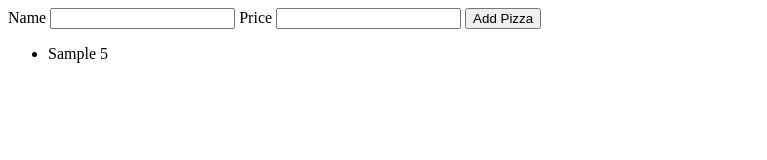
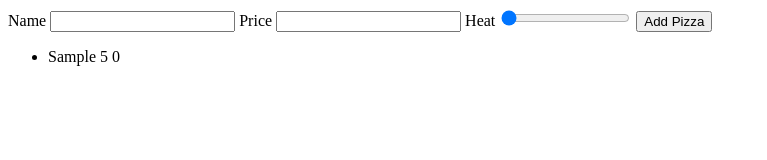
Before and after one commit to voidbeary/vanilla-js-pizza-meniu, a plain HTML site: page index.html in a window 1280 px wide. Both pictures are taken after typing "Sample", "5" into the empty fields and a click on the input "Add Pizza". Shown: the whole page, without its empty margins (0-767 px from the left). Drawn offline with Linux system fonts and the light colour scheme.

Commit message:
add heat

```diff
--- a/index.html
+++ b/index.html
@@ -14,6 +14,8 @@
             <input id="name" maxlength="30" type="text" required></input>
             <label for="price">Price</label>
             <input id="price" step="0.01" type="number" min="0.01" required></input>
+            <label for="heat">Heat</label>
+            <input type="range" id="heat" min="0" max="3" step="1" value="0"></input>
             <input type="submit" value="Add Pizza"></input>
         </form>
         <ul id="pizza-list">
--- a/pizza.js
+++ b/pizza.js
@@ -2,6 +2,7 @@ class Pizza {
   constructor(formElement) {
     this.name = formElement.elements.name.value;
     this.price = formElement.elements.price.value;
+    this.heat = formElement.elements.heat.value;
   }
 }
 export { Pizza };
--- a/render.js
+++ b/render.js
@@ -18,6 +18,9 @@ function createListItem(pizza) {
   const priceText = document.createTextNode(pizza.price + " ");
   newListItem.appendChild(priceText);
 
+  const heatText = document.createTextNode(pizza.heat + " ");
+  newListItem.appendChild(heatText);
+
   return newListItem;
 }
 export { renderPizzas, renderPizza };
```
